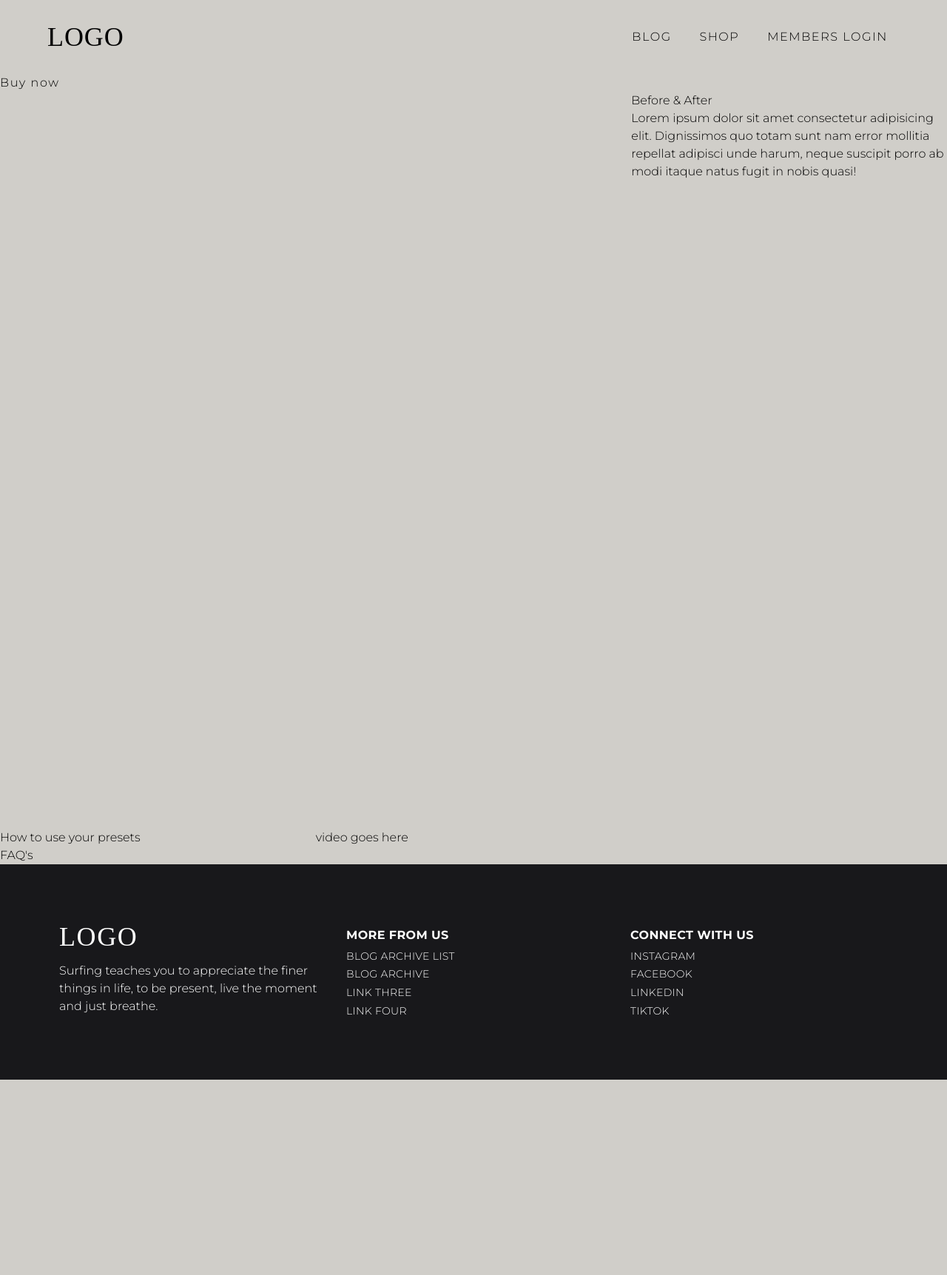
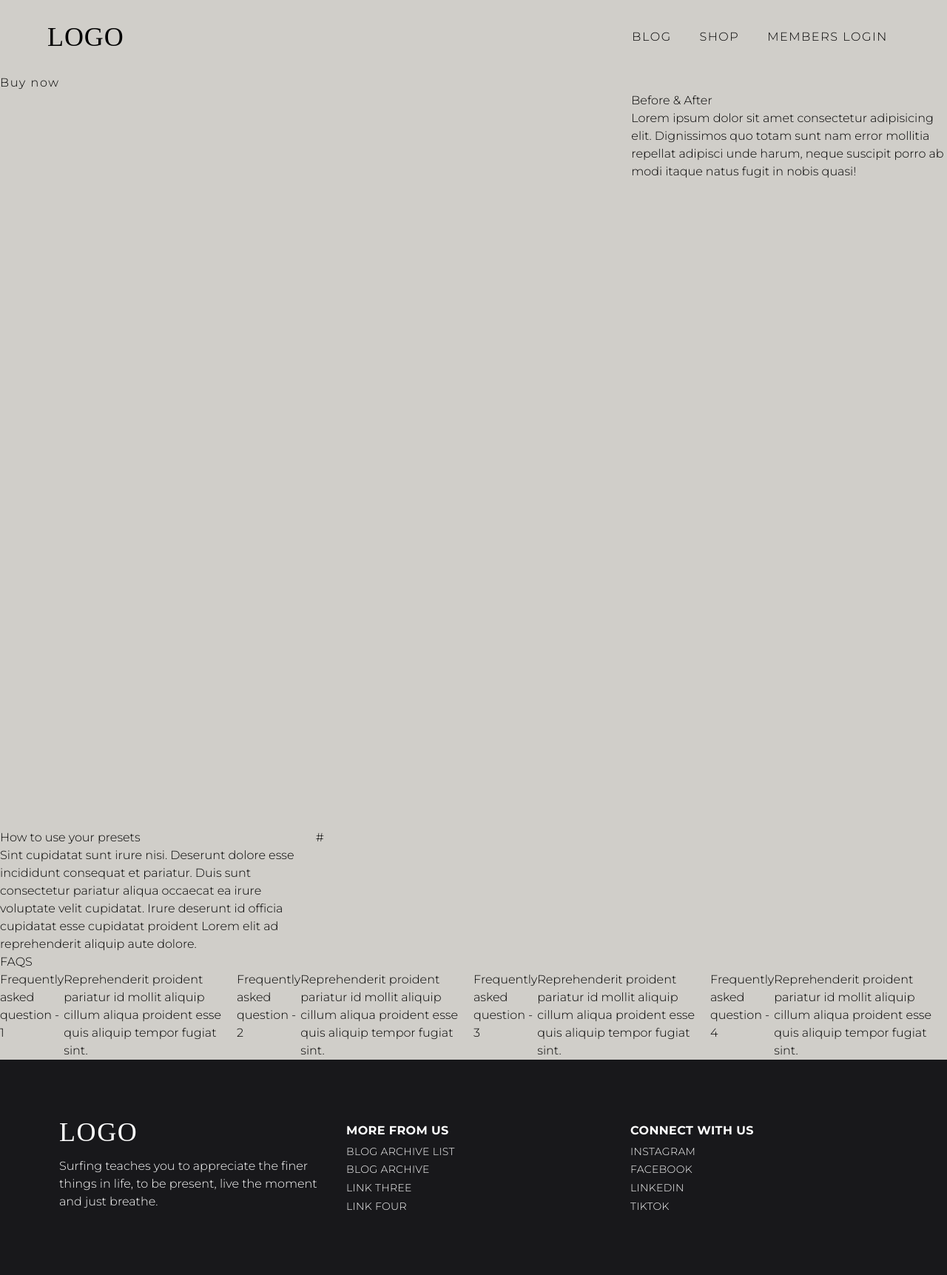
Before and after one commit to filipacfgomes/template-travel-magazine, a Jekyll site: the page built from _products-presets/ocean-blues.md, in a window 1280 px wide. Shown: the whole page at 74% size. Built offline with Jekyll 4.4.1, drawn with Linux system fonts in a browser that asks for light colours; some web fonts are replaced; before the commit the page ends 1459 px from its top, so only the background shows below that.

Commit message:
for loop of faqs

```diff
--- /dev/null
+++ b/_data/preset-page.yml
@@ -0,0 +1,13 @@
+instructions:
+  heading: How to use your presets
+  description: Sint cupidatat sunt irure nisi. Deserunt dolore esse incididunt consequat et pariatur. Duis sunt consectetur pariatur aliqua occaecat ea irure voluptate velit cupidatat. Irure deserunt id officia cupidatat esse cupidatat proident Lorem elit ad reprehenderit aliquip aute dolore.
+  url: '#'
+faqs:
+  - question: Frequently asked question - 1
+    answer: Reprehenderit proident pariatur id mollit aliquip cillum aliqua proident esse quis aliquip tempor fugiat sint.
+  - question: Frequently asked question - 2
+    answer: Reprehenderit proident pariatur id mollit aliquip cillum aliqua proident esse quis aliquip tempor fugiat sint.
+  - question: Frequently asked question - 3
+    answer: Reprehenderit proident pariatur id mollit aliquip cillum aliqua proident esse quis aliquip tempor fugiat sint.
+  - question: Frequently asked question - 4
+    answer: Reprehenderit proident pariatur id mollit aliquip cillum aliqua proident esse quis aliquip tempor fugiat sint.
--- a/_layouts/products-presets.html
+++ b/_layouts/products-presets.html
@@ -44,17 +44,22 @@ layout: default
 
 <section class="grid grid-cols-3">
     <div class="col-span-1">
-        <h2> How to use your presets </h2>
-        <ul> </ul>
+        <h2> {{site.data.preset-page.instructions.heading}}</h2>
+        <ul> {{site.data.preset-page.instructions.description}}</ul>
     </div>
-    <div class="col-span-2"> video goes here </div>
-    <div> </div>
+    <div class="col-span-2"> {{site.data.preset-page.instructions.url}} </div>
 </section>
 
-
-<!----------- Forth section / FAQS ------------>
+<!-------------- Forth section / FAQS ------------>
 
 <section>
-    <h2> FAQ's </h2>
+    <h2> FAQS </h2>
+    <div class="flex justify-between">
+        {% for item in site.data.preset-page.faqs %}
+        <h3> {{item.question}} </h3>
+        <p> {{item.answer}} </p>
+        {% endfor %}
+    </div>
+</section>
 
-</section>
+<!---------- Related Products ----------->
--- a/assets/css/output-style.css
+++ b/assets/css/output-style.css
@@ -1046,6 +1046,9 @@ video {
 .gap-4 {
   gap: 1rem;
 }
+.gap-32 {
+  gap: 8rem;
+}
 .self-center {
   align-self: center;
 }
```
Also changed, not shown: _includes/related-products.html (added).
